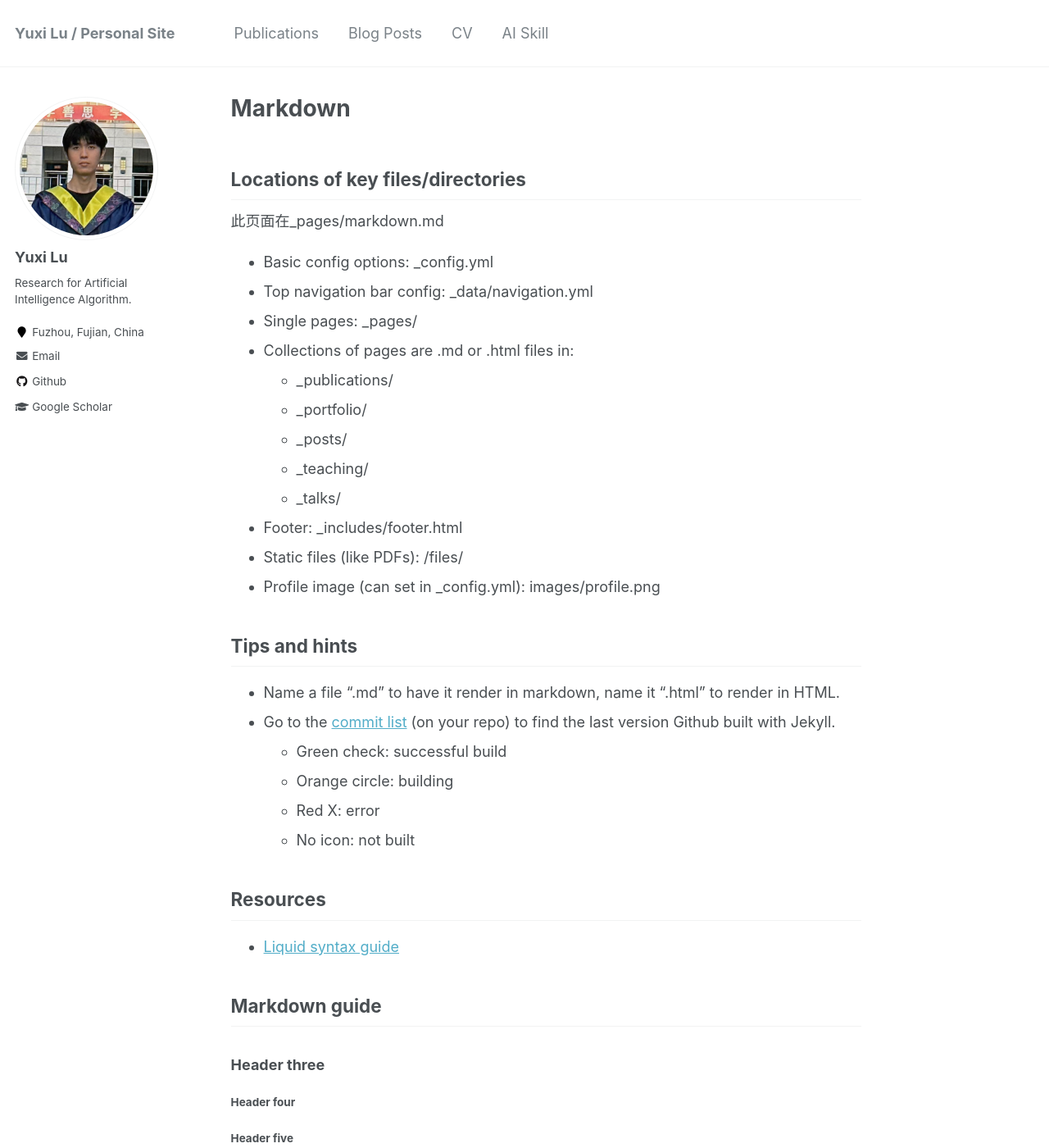
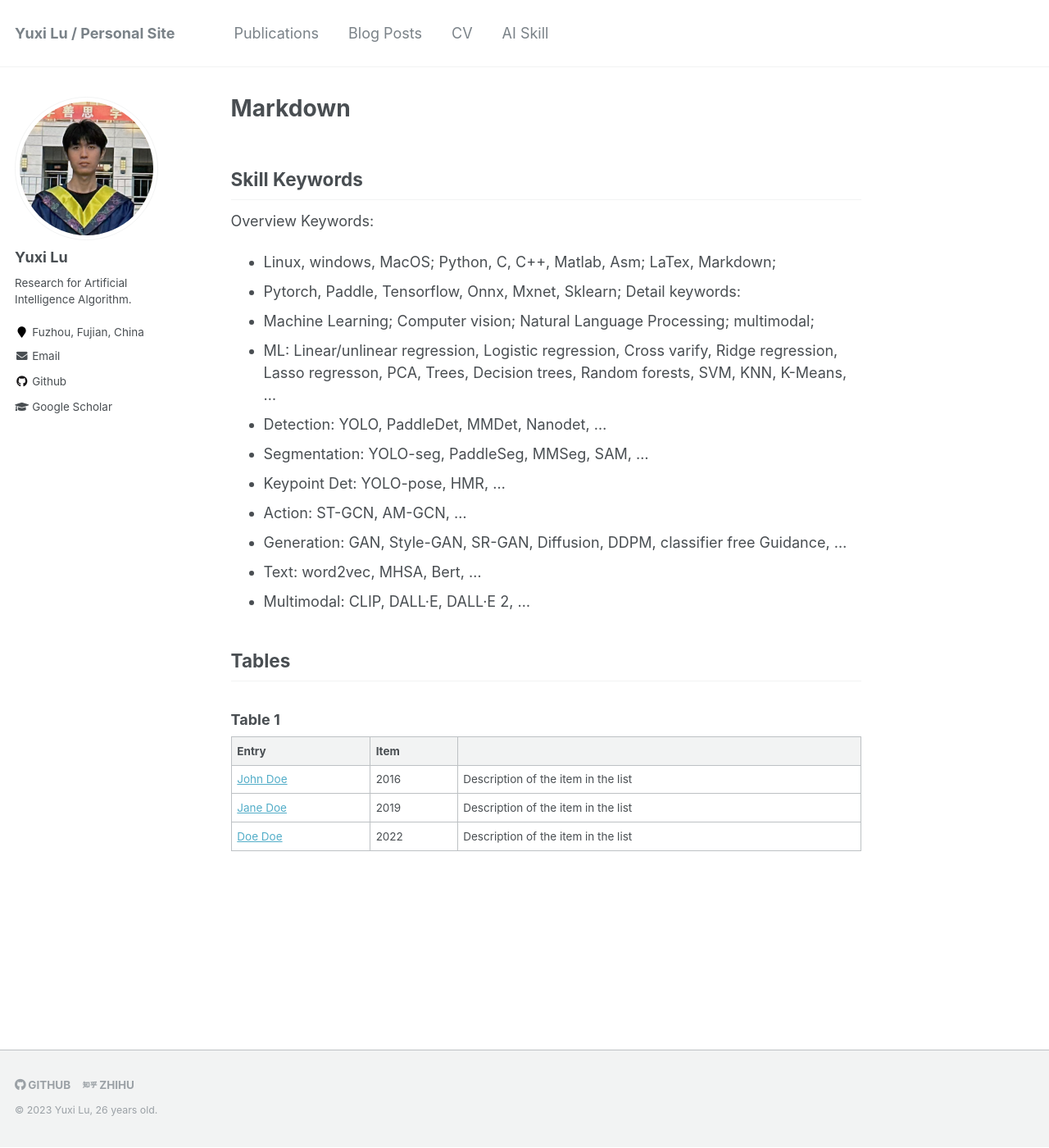
Before and after one commit to divided7/divided7.github.io, a Jekyll site: the page built from _pages/markdown.md, in a window 1280 px wide and 1400 px high. Shown: the whole window at 82% size. Built offline with Jekyll 4.4.1, drawn with Linux system fonts in a browser that asks for light colours; some of the changed text lies outside the part shown.

Commit message:
Update markdown.md

```diff
--- a/_pages/markdown.md
+++ b/_pages/markdown.md
@@ -7,48 +7,22 @@ redirect_from:
   - /markdown.html
 ---
 
-## Locations of key files/directories
-此页面在_pages/markdown.md
-* Basic config options: _config.yml
-* Top navigation bar config: _data/navigation.yml
-* Single pages: _pages/
-* Collections of pages are .md or .html files in:
-  * _publications/
-  * _portfolio/
-  * _posts/
-  * _teaching/
-  * _talks/
-* Footer: _includes/footer.html
-* Static files (like PDFs): /files/
-* Profile image (can set in _config.yml): images/profile.png
+## Skill Keywords
+Overview Keywords:
+* Linux, windows, MacOS; Python, C, C++, Matlab, Asm; LaTex, Markdown;
+* Pytorch, Paddle, Tensorflow, Onnx, Mxnet, Sklearn;
+Detail keywords:
+* Machine Learning; Computer vision; Natural Language Processing; multimodal;
+* ML: Linear/unlinear regression, Logistic regression, Cross varify, Ridge regression, Lasso regresson, PCA, Trees, Decision trees, Random forests, SVM, KNN, K-Means, ...
+* Detection: YOLO, PaddleDet, MMDet, Nanodet, ...
+* Segmentation: YOLO-seg, PaddleSeg, MMSeg, SAM, ...
+* Keypoint Det: YOLO-pose, HMR, ...
+* Action: ST-GCN, AM-GCN, ...
+* Generation: GAN, Style-GAN, SR-GAN, Diffusion, DDPM, classifier free Guidance, ...
+* Text: word2vec, MHSA, Bert, ...
+* Multimodal: CLIP, DALL·E, DALL·E 2, ...
 
-## Tips and hints
 
-* Name a file ".md" to have it render in markdown, name it ".html" to render in HTML.
-* Go to the [commit list](https://github.com/academicpages/academicpages.github.io/commits/master) (on your repo) to find the last version Github built with Jekyll.
-  * Green check: successful build
-  * Orange circle: building
-  * Red X: error
-  * No icon: not built
-
-## Resources
- * [Liquid syntax guide](https://shopify.github.io/liquid/tags/control-flow/)
-
-## Markdown guide
-
-### Header three
-
-#### Header four
-
-##### Header five
-
-###### Header six
-
-## Blockquotes
-
-Single line blockquote:
-
-> Quotes are cool.
 
 ## Tables
 
@@ -59,144 +33,3 @@ Single line blockquote:
 | [John Doe](#)    | 2016   | Description of the item in the list                          |
 | [Jane Doe](#)    | 2019   | Description of the item in the list                          |
 | [Doe Doe](#)     | 2022   | Description of the item in the list                          |
-
-### Table 2
-
-| Header1 | Header2 | Header3 |
-|:--------|:-------:|--------:|
-| cell1   | cell2   | cell3   |
-| cell4   | cell5   | cell6   |
-|-----------------------------|
-| cell1   | cell2   | cell3   |
-| cell4   | cell5   | cell6   |
-|=============================|
-| Foot1   | Foot2   | Foot3   |
-
-## Definition Lists
-
-Definition List Title
-:   Definition list division.
-
-Startup
-:   A startup company or startup is a company or temporary organization designed to search for a repeatable and scalable business model.
-
-#dowork
-:   Coined by Rob Dyrdek and his personal body guard Christopher "Big Black" Boykins, "Do Work" works as a self motivator, to motivating your friends.
-
-Do It Live
-:   I'll let Bill O'Reilly [explain](https://www.youtube.com/watch?v=O_HyZ5aW76c "We'll Do It Live") this one.
-
-## Unordered Lists (Nested)
-
-  * List item one
-      * List item one
-          * List item one
-          * List item two
-          * List item three
-          * List item four
-      * List item two
-      * List item three
-      * List item four
-  * List item two
-  * List item three
-  * List item four
-
-## Ordered List (Nested)
-
-  1. List item one
-      1. List item one
-          1. List item one
-          2. List item two
-          3. List item three
-          4. List item four
-      2. List item two
-      3. List item three
-      4. List item four
-  2. List item two
-  3. List item three
-  4. List item four
-
-## Buttons
-
-Make any link standout more when applying the `.btn` class.
-
-## Notices
-
-**Watch out!** You can also add notices by appending `{: .notice}` to a paragraph.
-{: .notice}
-
-## HTML Tags
-
-### Address Tag
-
-<address>
-  1 Infinite Loop<br /> Cupertino, CA 95014<br /> United States
-</address>
-
-### Anchor Tag (aka. Link)
-
-This is an example of a [link](http://github.com "Github").
-
-### Abbreviation Tag
-
-The abbreviation CSS stands for "Cascading Style Sheets".
-
-*[CSS]: Cascading Style Sheets
-
-### Cite Tag
-
-"Code is poetry." ---<cite>Automattic</cite>
-
-### Code Tag
-
-You will learn later on in these tests that `word-wrap: break-word;` will be your best friend.
-
-### Strike Tag
-
-This tag will let you <strike>strikeout text</strike>.
-
-### Emphasize Tag
-
-The emphasize tag should _italicize_ text.
-
-### Insert Tag
-
-This tag should denote <ins>inserted</ins> text.
-
-### Keyboard Tag
-
-This scarcely known tag emulates <kbd>keyboard text</kbd>, which is usually styled like the `<code>` tag.
-
-### Preformatted Tag
-
-This tag styles large blocks of code.
-
-<pre>
-.post-title {
-  margin: 0 0 5px;
-  font-weight: bold;
-  font-size: 38px;
-  line-height: 1.2;
-  and here's a line of some really, really, really, really long text, just to see how the PRE tag handles it and to find out how it overflows;
-}
-</pre>
-
-### Quote Tag
-
-<q>Developers, developers, developers&#8230;</q> &#8211;Steve Ballmer
-
-### Strong Tag
-
-This tag shows **bold text**.
-
-### Subscript Tag
-
-Getting our science styling on with H<sub>2</sub>O, which should push the "2" down.
-
-### Superscript Tag
-
-Still sticking with science and Isaac Newton's E = MC<sup>2</sup>, which should lift the 2 up.
-
-### Variable Tag
-
-This allows you to denote <var>variables</var>.
```
